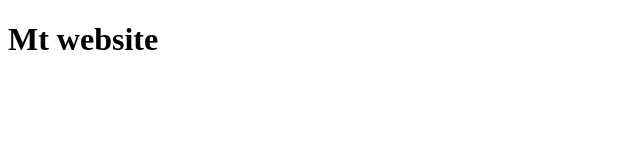
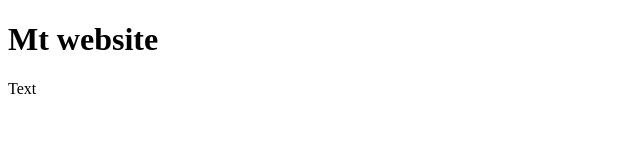
Before and after one commit to VNMihaylov22/VNMihaylov22-my-first-repo, a plain HTML site: page index.html in a window 1280 px wide. Shown: the full height of the page, 0-640 px from the left. Drawn offline with Linux system fonts and the light colour scheme.

Commit message:
add index

```diff
--- a/index.html
+++ b/index.html
@@ -10,5 +10,8 @@
     <div class="heading">
         <h1>Mt website</h1>
     </div>
+    <div class="main-body">
+        <p>Text</p>
+    </div>
 </body>
 </html>
```
